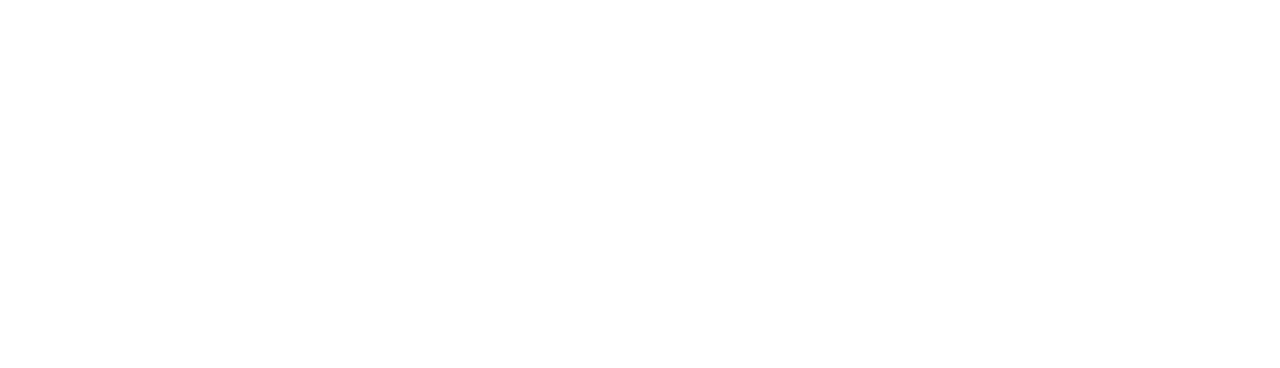
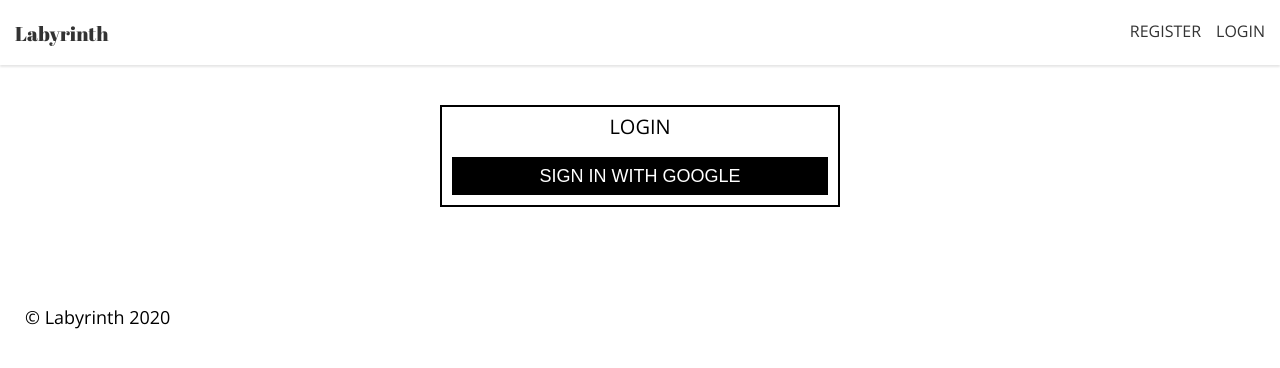
Before and after one commit to larrybabs/eCommerce, a React (Create React App) app: page /login in a window 1280 px wide. Before the commit this address had no page. Shown: the top 368 px of the page. Built offline with nearby package versions, Linux system fonts and the light colour scheme.

Commit message:
add login form and modified header

```diff
--- a/src/App.js
+++ b/src/App.js
@@ -4,6 +4,7 @@
 import { Routes, Route } from "react-router-dom";
 import MainLayout from "./layout/MainLayout";
 import HomepageLayout from "./layout/HomepageLayout";
+import Login from "./pages/Login";
 
 function App() {
   return (
@@ -26,6 +27,15 @@
             </MainLayout>
           }
         />
+
+        <Route
+          path="/login"
+          element={
+            <MainLayout>
+              <Login />{" "}
+            </MainLayout>
+          }
+        />
       </Routes>
     </div>
   );
--- a/src/components/Header/index.jsx
+++ b/src/components/Header/index.jsx
@@ -16,6 +16,9 @@
               <li>
                 <Link to="/registration">Register</Link>
               </li>
+              <li>
+                <Link to="/login">Login</Link>
+              </li>
             </ul>
           {/* <p>Register</p> */}
           </div>
--- a/src/components/Header/styles.scss
+++ b/src/components/Header/styles.scss
@@ -29,6 +29,11 @@
         }
         .cta li{
             list-style-type: none;
+            display: inline-block;
+            margin-left: 1.5rem;
+            &:first-child{
+                margin: 0;
+            }
             a{
                 color: #333;
                 font-size: 1.6rem;
--- /dev/null
+++ b/src/components/SignIn/index.jsx
@@ -0,0 +1,27 @@
+import React from 'react';
+import './styles.scss'
+import Button from './../forms/Buttons';
+
+const SignIn = () => {
+  return (
+    <div className="signin">
+        <div className="wrapper">
+            <h1>Login</h1>
+
+            <div className="formWrapper">
+              <form>
+                <div className="social">
+                  <div className="row">
+                    <Button>
+                      Sign in with Google
+                    </Button>
+                  </div>
+                </div>
+              </form>
+            </div>
+        </div>
+    </div>
+  );
+}
+
+export default SignIn;
--- /dev/null
+++ b/src/components/forms/Buttons/index.jsx
@@ -0,0 +1,12 @@
+import React from 'react';
+import './styles.scss'
+
+const Button = ({children, ...otherProps}) => {
+  return (
+    <button className='btn' {...otherProps}>
+      {children}
+    </button>
+  );
+}
+
+export default Button;
```
